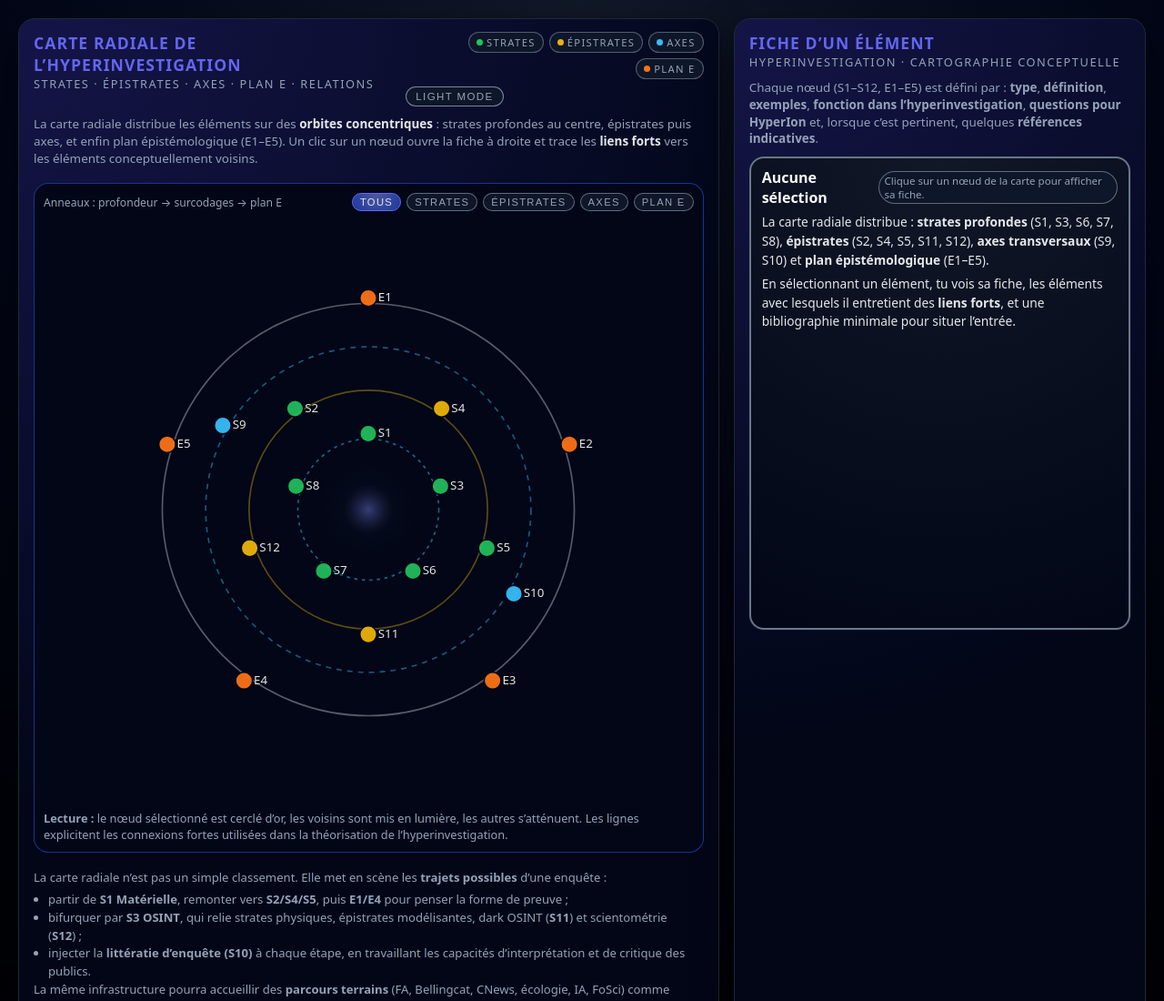
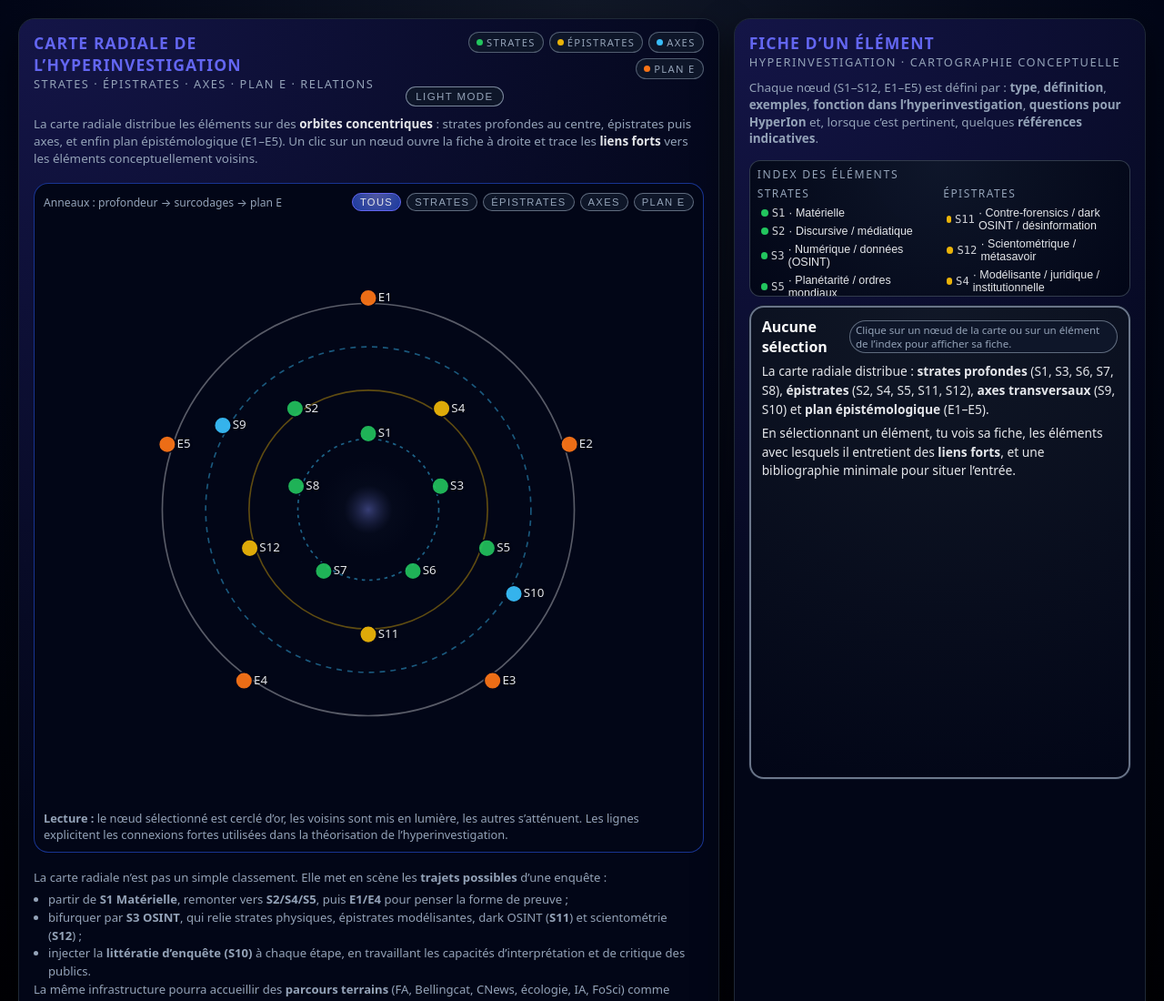
Before and after one commit to oledeuff/Hyperion, a plain HTML site: page docs/epistrates.html in a window 1280 px wide. Shown: the top 1100 px of the page at 91% size. Drawn offline with Linux system fonts and the light colour scheme.

Commit message:
Update epistrates.html

```diff
--- a/docs/epistrates.html
+++ b/docs/epistrates.html
@@ -448,7 +448,7 @@
       color: #6b7280;
     }
 
-    /* PANEL DROIT (FICHES) */
+    /* PANEL DROIT (FICHES + INDEX) */
 
     .detail-wrap {
       display: flex;
@@ -465,6 +465,119 @@
 
     body.light-mode .detail-intro {
       color: #4b5563;
+    }
+
+    .index-menu {
+      margin-top: 4px;
+      border-radius: 12px;
+      border: 1px solid rgba(55,65,81,0.9);
+      background: radial-gradient(circle at top, rgba(15,23,42,0.98), #020617);
+      padding: 6px 8px;
+      font-size: 0.8rem;
+      max-height: 150px;
+      overflow-y: auto;
+    }
+
+    body.light-mode .index-menu {
+      background: #f9fafb;
+      border-color: #e5e7eb;
+      box-shadow: 0 4px 12px rgba(15,23,42,0.06);
+    }
+
+    .index-header {
+      font-size: 0.76rem;
+      text-transform: uppercase;
+      letter-spacing: 0.14em;
+      color: var(--muted);
+      margin-bottom: 4px;
+    }
+
+    body.light-mode .index-header {
+      color: #6b7280;
+    }
+
+    .index-groups {
+      display: grid;
+      grid-template-columns: repeat(2, minmax(0, 1fr));
+      gap: 4px 8px;
+    }
+
+    @media (max-width: 400px) {
+      .index-groups {
+        grid-template-columns: 1fr;
+      }
+    }
+
+    .index-group {
+      display: flex;
+      flex-direction: column;
+      gap: 2px;
+    }
+
+    .index-group-title {
+      font-size: 0.75rem;
+      text-transform: uppercase;
+      letter-spacing: 0.12em;
+      color: var(--muted);
+      margin-bottom: 2px;
+    }
+
+    body.light-mode .index-group-title {
+      color: #6b7280;
+    }
+
+    .index-item {
+      border: none;
+      background: transparent;
+      color: #e5e7eb;
+      font-size: 0.78rem;
+      text-align: left;
+      padding: 2px 4px;
+      border-radius: 999px;
+      cursor: pointer;
+      display: inline-flex;
+      align-items: center;
+      gap: 4px;
+      transition: background 0.12s ease, color 0.12s ease;
+    }
+
+    .index-dot {
+      width: 8px;
+      height: 8px;
+      border-radius: 999px;
+    }
+
+    .index-dot.strate { background: var(--c-strate); }
+    .index-dot.epistrate { background: var(--c-epistrate); }
+    .index-dot.axe { background: var(--c-axe); }
+    .index-dot.plane { background: var(--c-plane); }
+
+    .index-item span.code {
+      font-family: ui-monospace, SFMono-Regular, Menlo, Monaco, Consolas, "Liberation Mono","Courier New", monospace;
+      font-size: 0.76rem;
+      opacity: 0.9;
+    }
+
+    .index-item:hover {
+      background: rgba(79,70,229,0.5);
+    }
+
+    body.light-mode .index-item {
+      color: #111827;
+    }
+
+    body.light-mode .index-item:hover {
+      background: #e5e7eb;
+    }
+
+    .index-item-active {
+      background: rgba(79,70,229,0.9);
+      color: #f9fafb;
+    }
+
+    body.light-mode .index-item-active {
+      background: #4f46e5;
+      color: #f9fafb;
     }
 
     .detail-card {
@@ -767,7 +880,7 @@
     </div>
   </section>
 
-  <!-- DROITE : FICHES -->
+  <!-- DROITE : FICHES + INDEX -->
   <section class="panel">
     <div class="panel-content detail-wrap">
       <header class="panel-header">
@@ -785,6 +898,12 @@
         quelques <strong>références indicatives</strong>.
       </div>
 
+      <!-- INDEX / MENU DES ÉLÉMENTS -->
+      <div class="index-menu">
+        <div class="index-header">Index des éléments</div>
+        <div class="index-groups" id="index-groups"></div>
+      </div>
+
       <article class="detail-card" id="detail-card">
         <header class="detail-header">
           <div class="detail-title" id="detail-title">
@@ -792,7 +911,7 @@
           </div>
           <div class="detail-badges" id="detail-badges">
             <span class="detail-badge">
-              Clique sur un nœud de la carte pour afficher sa fiche.
+              Clique sur un nœud de la carte ou sur un élément de l’index pour afficher sa fiche.
             </span>
           </div>
         </header>
@@ -1305,6 +1424,92 @@
   ELEMENTS.forEach(createNode);
 
   // -----------------------------
+  // INDEX / MENU DYNAMIQUE
+  // -----------------------------
+  const indexGroupsEl = document.getElementById("index-groups");
+  const indexItemElements = {};
+
+  function buildIndexMenu() {
+    const groups = {
+      strates: { label: "Strates", items: [] },
+      epistrates: { label: "Épistrates", items: [] },
+      axes: { label: "Axes", items: [] },
+      planE: { label: "Plan E", items: [] }
+    };
+
+    ELEMENTS.forEach(el => {
+      let key;
+      if (el.typeAnalytique === "Plan_épistémologique") {
+        key = "planE";
+      } else if (el.typeAnalytique === "Axe_transversal") {
+        key = "axes";
+      } else if (el.categorie && el.categorie.startsWith("Épistrate")) {
+        key = "epistrates";
+      } else {
+        key = "strates";
+      }
+      groups[key].items.push(el);
+    });
+
+    Object.values(groups).forEach(group => {
+      group.items.sort((a, b) => a.id.localeCompare(b.id));
+    });
+
+    Object.entries(groups).forEach(([key, group]) => {
+      const wrapper = document.createElement("div");
+      wrapper.className = "index-group";
+
+      const title = document.createElement("div");
+      title.className = "index-group-title";
+      title.textContent = group.label;
+      wrapper.appendChild(title);
+
+      group.items.forEach(el => {
+        const item = document.createElement("button");
+        item.type = "button";
+        item.className = "index-item";
+        item.dataset.id = el.id;
+
+        const dot = document.createElement("span");
+        dot.className = "index-dot " + (
+          el.typeAnalytique === "Plan_épistémologique" ? "plane" :
+          el.typeAnalytique === "Axe_transversal" ? "axe" :
+          (el.categorie && el.categorie.startsWith("Épistrate")) ? "epistrate" :
+          "strate"
+        );
+        item.appendChild(dot);
+
+        const code = document.createElement("span");
+        code.className = "code";
+        code.textContent = el.id;
+        item.appendChild(code);
+
+        const label = document.createElement("span");
+        label.textContent = "· " + el.name;
+        item.appendChild(label);
+
+        item.addEventListener("click", () => selectNode(el.id));
+        wrapper.appendChild(item);
+
+        indexItemElements[el.id] = item;
+      });
+
+      indexGroupsEl.appendChild(wrapper);
+    });
+  }
+
+  function updateIndexSelection(id) {
+    Object.values(indexItemElements).forEach(btn => {
+      btn.classList.remove("index-item-active");
+    });
+    if (indexItemElements[id]) {
+      indexItemElements[id].classList.add("index-item-active");
+    }
+  }
+
+  buildIndexMenu();
+
+  // -----------------------------
   // PANEL DE DÉTAIL
   // -----------------------------
   const detailCard = document.getElementById("detail-card");
@@ -1485,6 +1690,7 @@
 
     drawRelations(id);
     renderDetail(id);
+    updateIndexSelection(id);
   }
 
   Object.values(nodeElements).forEach(g => {
```
